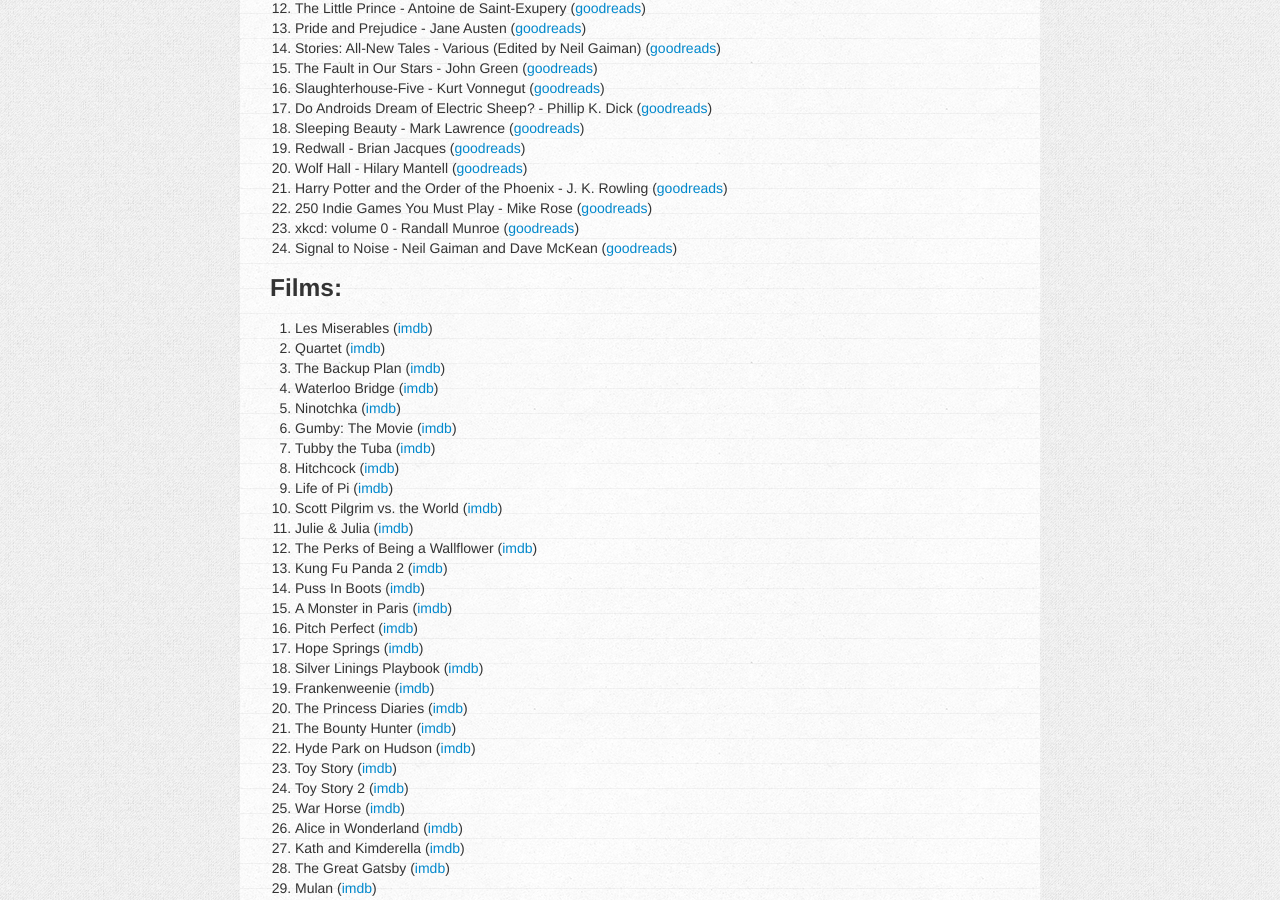
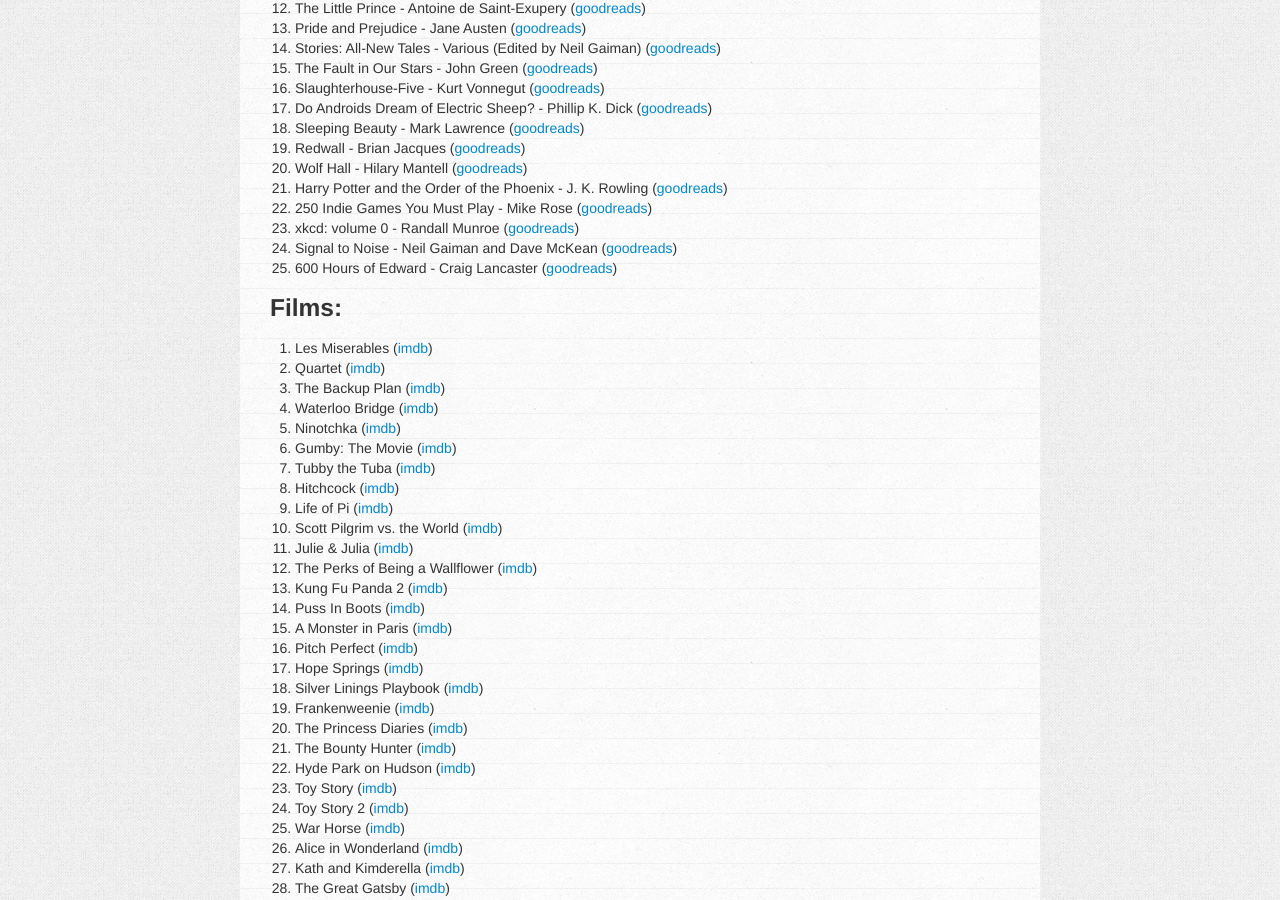
Before and after one commit to charlottepierce/charlottepierce.github.com, a Jekyll site: the page built from _posts/2013-01-01-50-50-Challenge-2013.markdown, in a window 1280 px wide and 900 px high, scrolled down 570 px. Built offline with Jekyll 4.4.1, drawn with Linux system fonts in a browser that asks for light colours.

Commit message:
Updated 50/50 challenge list.

```diff
--- a/_posts/2013-01-01-50-50-Challenge-2013.markdown
+++ b/_posts/2013-01-01-50-50-Challenge-2013.markdown
@@ -31,6 +31,7 @@
 22. 250 Indie Games You Must Play - Mike Rose ([goodreads](http://www.goodreads.com/book/show/11376297-250-indie-games-you-must-play))
 23. xkcd: volume 0 - Randall Munroe ([goodreads](http://www.goodreads.com/book/show/6902644-xkcd))
 24. Signal to Noise - Neil Gaiman and Dave McKean ([goodreads](http://www.goodreads.com/book/show/166570.Signal_to_Noise))
+25. 600 Hours of Edward - Craig Lancaster ([goodreads](http://www.goodreads.com/book/show/6957731-600-hours-of-edward))
 
 ### Films: ###
 
```
